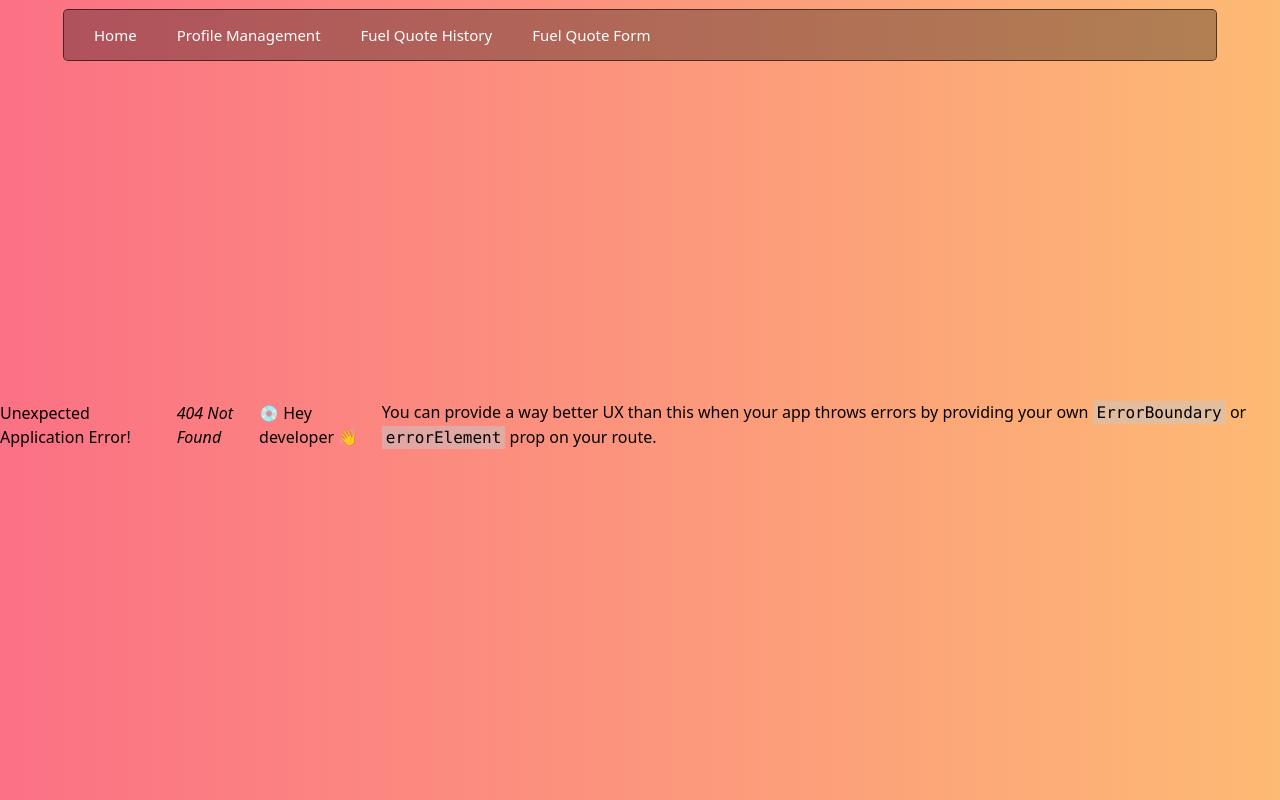
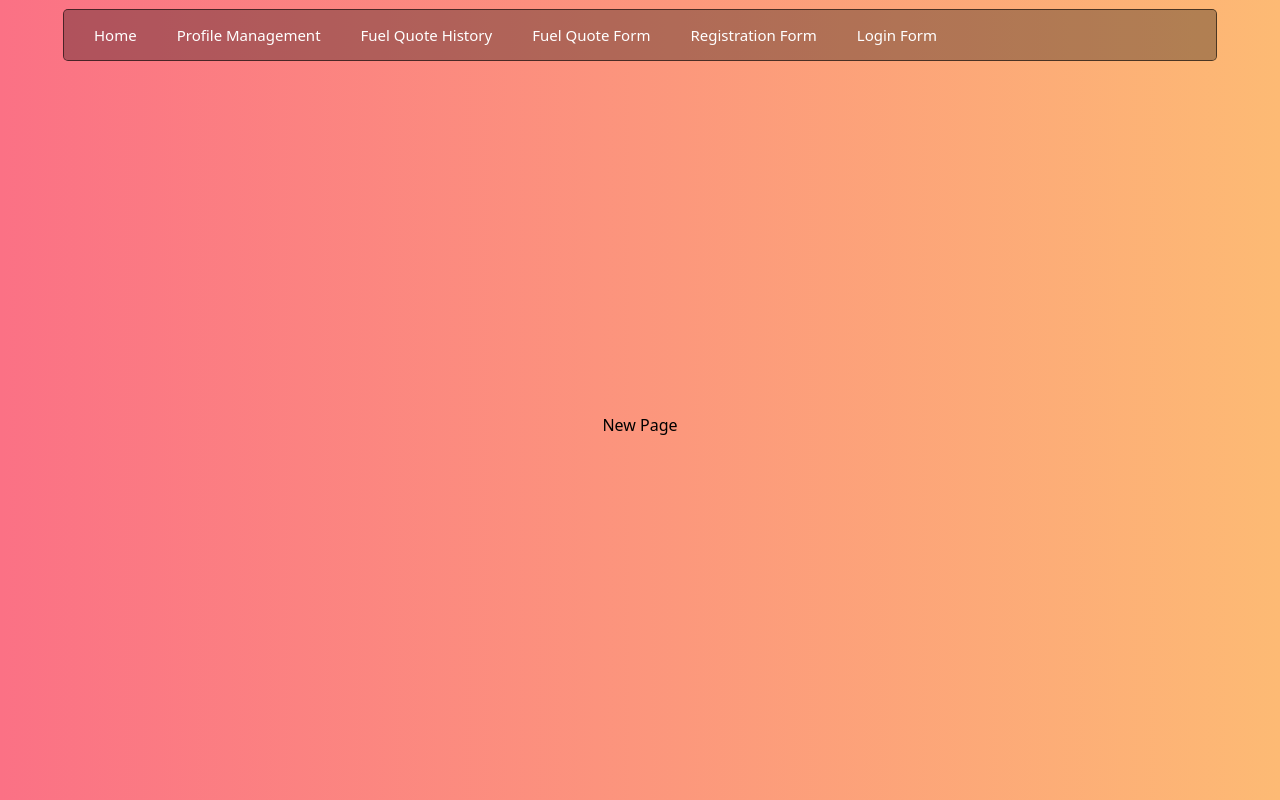
Before and after one commit to zamorakps/project_flash_fuel, a React (Vite) app: page /LoginForm in a window 1280 px wide. Before the commit this address had no page. Built offline with nearby package versions, Linux system fonts and the light colour scheme.

Commit message:
Added login and registration route and stub

```diff
--- a/src/main.jsx
+++ b/src/main.jsx
@@ -1,7 +1,5 @@
 import React from 'react'
 import ReactDOM from 'react-dom/client'
-// import App from './App.jsx'
-
 import './index.css'
 import {
   createBrowserRouter,
@@ -11,6 +9,8 @@ import * as NavigationMenu from '@radix-ui/react-navigation-menu';
 import ProfileManagementPage from './routes/ProfileManagementPage.jsx';
 import FuelQuoteHistoryPage from './routes/FuelQuoteHistoryPage.jsx';
 import FuelQuoteFormPage from './routes/FuelQuoteFormPage.jsx';
+import RegistrationFormPage from './routes/RegistrationFormPage';
+import LoginFormPage from './routes/LoginFormPage';
 const router = createBrowserRouter([
   {
     path: "/",
@@ -31,6 +31,16 @@ const router = createBrowserRouter([
     path: "/FuelQuoteForm",
     element: <FuelQuoteFormPage />,
     title: "Fuel Quote Form"
+  },
+  {
+    path: "/RegistrationForm",
+    element: <RegistrationFormPage />,
+    title: "Registration Form"
+  },
+  {
+    path: "/LoginForm",
+    element: <LoginFormPage />,
+    title: "Login Form"
   },
 ]);
 
--- /dev/null
+++ b/src/routes/LoginFormPage.jsx
@@ -0,0 +1,7 @@
+import React from 'react';
+
+const LoginFormPage = () => {
+  return <h1>New Page</h1>;
+};
+
+export default LoginFormPage;
--- /dev/null
+++ b/src/routes/RegistrationFormPage.jsx
@@ -0,0 +1,7 @@
+import React from 'react';
+
+const RegistrationFormPage = () => {
+  return <h1>New Page</h1>;
+};
+
+export default RegistrationFormPage;
```
